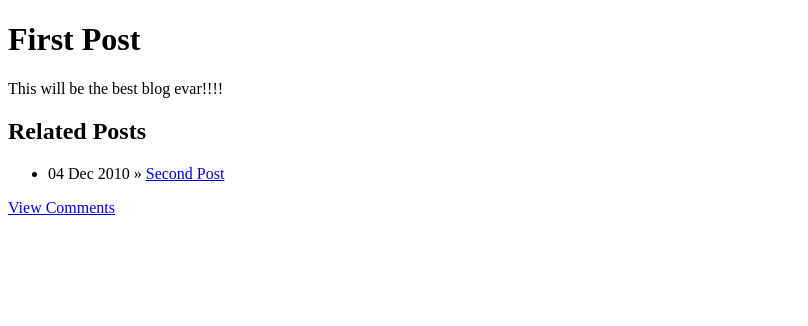
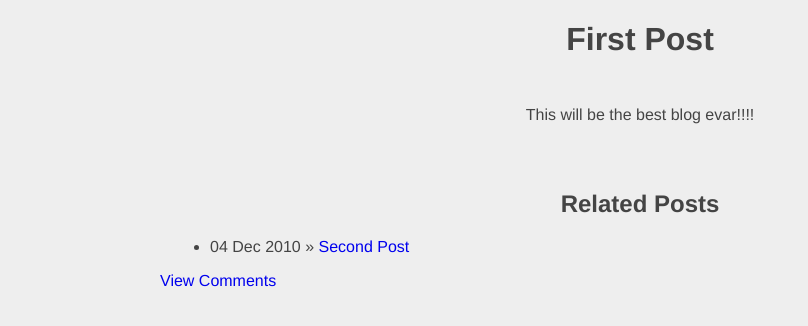
Before and after one commit to miguelm/miguelm.github.com, a Jekyll site: the page built from _posts/2010-12-04-first-post.markdown, in a window 1280 px wide. Shown: the top 326 px of the page, without its empty margins (0-808 px from the left). Built offline with Jekyll 4.4.1, drawn with Linux system fonts in a browser that asks for light colours; comment, search, counter and statistics services are not loaded.

Commit message:
Correction #2 css

```diff
--- a/_layouts/default.html
+++ b/_layouts/default.html
@@ -6,8 +6,8 @@
 	<meta name="generator" content="TextMate http://macromates.com/">
 	<meta name="author" content="Miguel">
 
-	<link href="./stylesheets/960.css" media="screen" rel="stylesheet" type="text/css" />
-	<link href="./stylesheets/home.css" media="screen" rel="stylesheet" type="text/css" />
+	<link href="/stylesheets/960.css" media="screen" rel="stylesheet" type="text/css" />
+	<link href="/stylesheets/home.css" media="screen" rel="stylesheet" type="text/css" />
 </head>
 
 <body>
```
